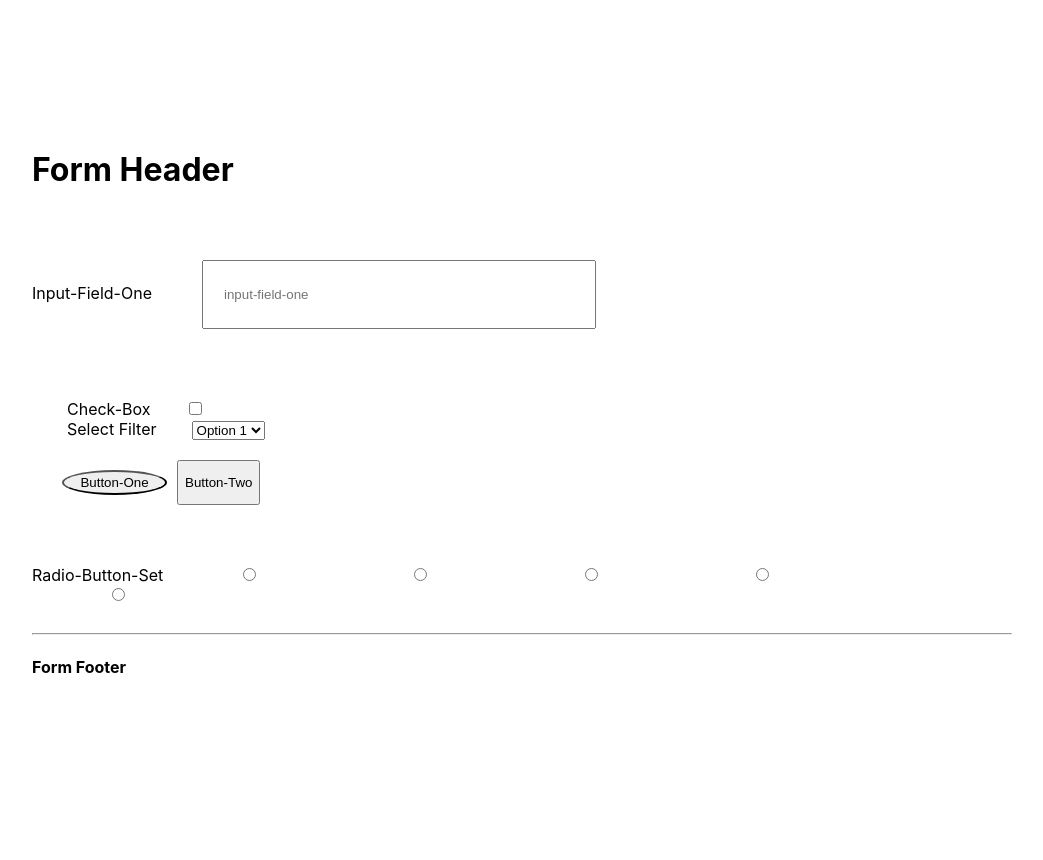
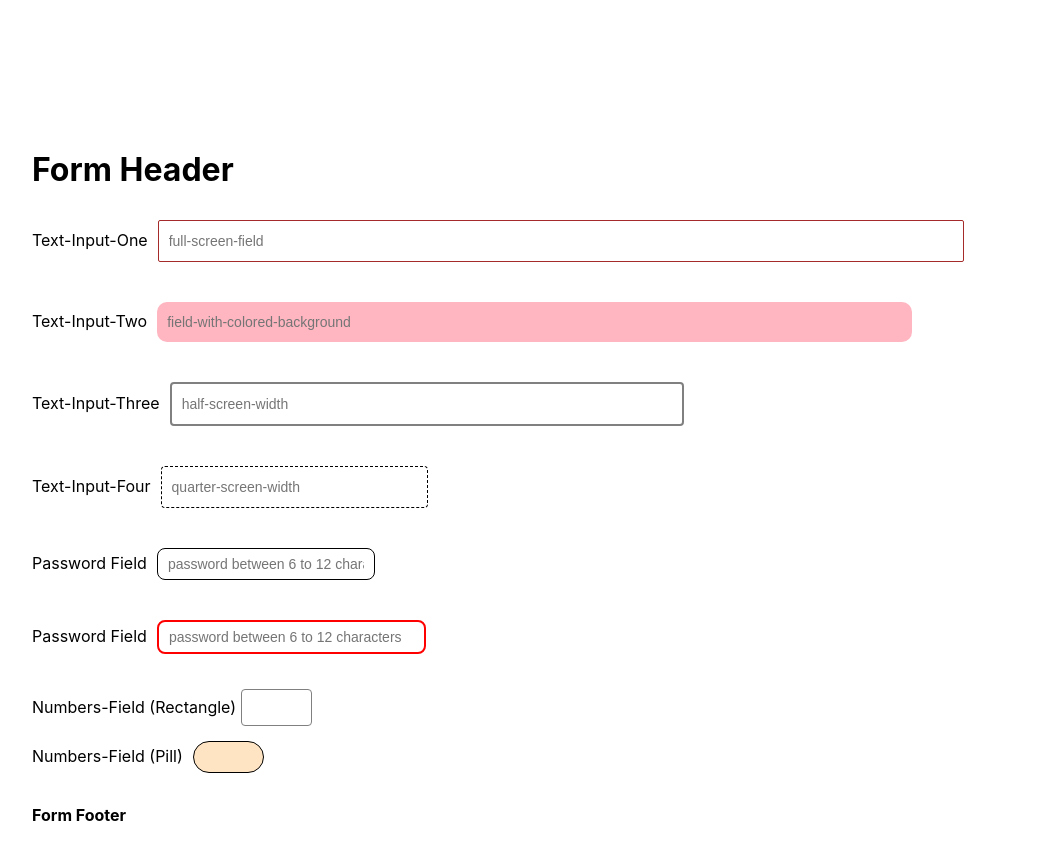
Before and after one commit to SumiSastri/react-forms-hub, a React (Create React App) app: page / in a window 1280 px wide. Shown: the top 860 px of the page, without its empty margins (118-1161 px from the left). Before the commit the page ends 827 px from the top, so only its background shows below. Built offline with nearby package versions, Linux system fonts and the light colour scheme.

Commit message:
styling-form-input

```diff
--- a/src/components/form-input-fields/input.css
+++ b/src/components/form-input-fields/input.css
@@ -1,6 +1,90 @@
 .input-field-one {
-  height: 25px;
-  width: 350px;
-  margin: 50px;
-  padding: 20px;
+  height: 20px;
+  width: 80%;
+  margin: 10px;
+  padding: 10px;
+  font-size: 14px;
+  border-radius: 2px;
+  border: solid 0.5px brown;
+  outline: none;
 }
+
+.input-field-two {
+  height: 20px;
+  width: 75%;
+  margin: 10px;
+  padding: 10px;
+  background-color: lightpink;
+  border-radius: 10px;
+  border: none;
+  font-size: 14px;
+  outline: none;
+}
+
+.input-field-two:focus {
+  background-color: lightslategray;
+  color: wheat;
+}
+
+.input-field-three {
+  height: 20px;
+  width: 50%;
+  margin: 10px;
+  padding: 10px;
+  border-radius: 4px;
+  border: solid 2px grey;
+  font-size: 14px;
+  outline-color: red;
+}
+
+.input-field-four {
+  height: 20px;
+  width: 25%;
+  margin: 10px;
+  padding: 10px;
+  border-radius: 4px;
+  font-size: 14px;
+  outline: none;
+  border: dashed 0.5px;
+}
+
+.numbers-1 {
+  height: 15px;
+  width: 5%;
+  margin: 5px;
+  padding: 10px;
+  border-radius: 4px;
+  font-size: 14px;
+  border: solid grey 0.5px;
+}
+
+.numbers-2 {
+  height: 10px;
+  width: 5%;
+  margin: 10px;
+  padding: 10px;
+  font-size: 14px;
+  border-radius: 20px;
+  border: solid black 0.5px;
+  background: bisque;
+}
+
+.password-field-1 {
+  height: 10px;
+  width: 20%;
+  margin: 10px;
+  padding: 10px;
+  font-size: 14px;
+  border: solid black 0.5px;
+  border-radius: 8px;
+}
+
+.password-field-2 {
+  height: 10px;
+  width: 25%;
+  margin: 10px;
+  padding: 10px;
+  font-size: 14px;
+  border-radius: 8px;
+  border: solid red 2px;
+}
--- a/src/components/form-input-fields/input.js
+++ b/src/components/form-input-fields/input.js
@@ -1,19 +1,91 @@
 import React from 'react';
 import './input.css';
+import FormHeader from '../form-navbars/formHeader';
+import FormFooter from '../form-navbars/formFooter';
 
-const Input = (properties) => {
+const Input = properties => {
   return (
-        <form name="input-fields">
+    <form name='input-fields'>
+      <FormHeader />
       <div>
-            <label>Input-Field-One</label>
+        <label>Text-Input-One</label>
         <input
-                name="input-field-one"
-                type="text"
-                placeholder="input-field-one"
-                className="input-field-one"
+          name='input-field-one'
+          type='text'
+          placeholder='full-screen-field'
+          className='input-field-one'
         />
       </div>
-        <br></br>
+      <br />
+      <div>
+        <label>Text-Input-Two</label>
+        <input
+          name='input-field-two'
+          type='text'
+          placeholder='field-with-colored-background'
+          className='input-field-two'
+        />
+      </div>
+      <br />
+      <div>
+        <label>Text-Input-Three</label>
+        <input
+          name=''
+          type='text'
+          placeholder='half-screen-width'
+          className='input-field-three'
+        />
+      </div>
+      <br />
+      <div>
+        <label>Text-Input-Four</label>
+        <input
+          name='input-field-four'
+          type='text'
+          placeholder='quarter-screen-width'
+          className='input-field-four'
+        />
+      </div>
+      <br />
+      <div>
+        <label>Password Field</label>
+        <input
+          name='password-field-1'
+          type='password'
+          placeholder='password between 6 to 12 characters'
+          className='password-field-1'
+        />
+      </div>
+      <br />
+      <div>
+        <label>Password Field</label>
+        <input
+          name='password-field-2'
+          type='password'
+          placeholder='password between 6 to 12 characters'
+          className='password-field-2'
+        />
+      </div>
+      <br />
+      <div>
+        <label>Numbers-Field (Rectangle)</label>
+        <input
+          name='Input-Numbers-1'
+          type='number'
+          placeholder=''
+          className='numbers-1'
+        />
+      </div>
+      <div>
+        <label>Numbers-Field (Pill)</label>
+        <input
+          name='Input-Numbers-2'
+          type='number'
+          placeholder=''
+          className='numbers-2'
+        />
+      </div>
+      <FormFooter />
     </form>
   );
 };
--- a/src/components/mainForm.js
+++ b/src/components/mainForm.js
@@ -1,26 +1,12 @@
 import React, { Component } from 'react';
-import FormHeader from './form-navbars/formHeader';
 import Input from './form-input-fields/input';
-import RadioButtons from './form-buttons/radioButtons';
-import Button from './form-buttons/button';
-import FormFooter from './form-navbars/formFooter';
-import SelectFilter from './form-select-filters/filter';
-import CheckBox from './check-boxes/checkbox'
 
 class MainForm extends Component {
   render() {
     return (
       <div className='main-form-container'>
-        <FormHeader />
         <Input />
-        <CheckBox />
-        <SelectFilter />
-        <Button />
-        <br />
-        <br />
-        <RadioButtons />
-        <hr />
-        <FormFooter />
+
       </div>
     );
   }
```
Lines whose indentation alone changed are shown as unchanged.
